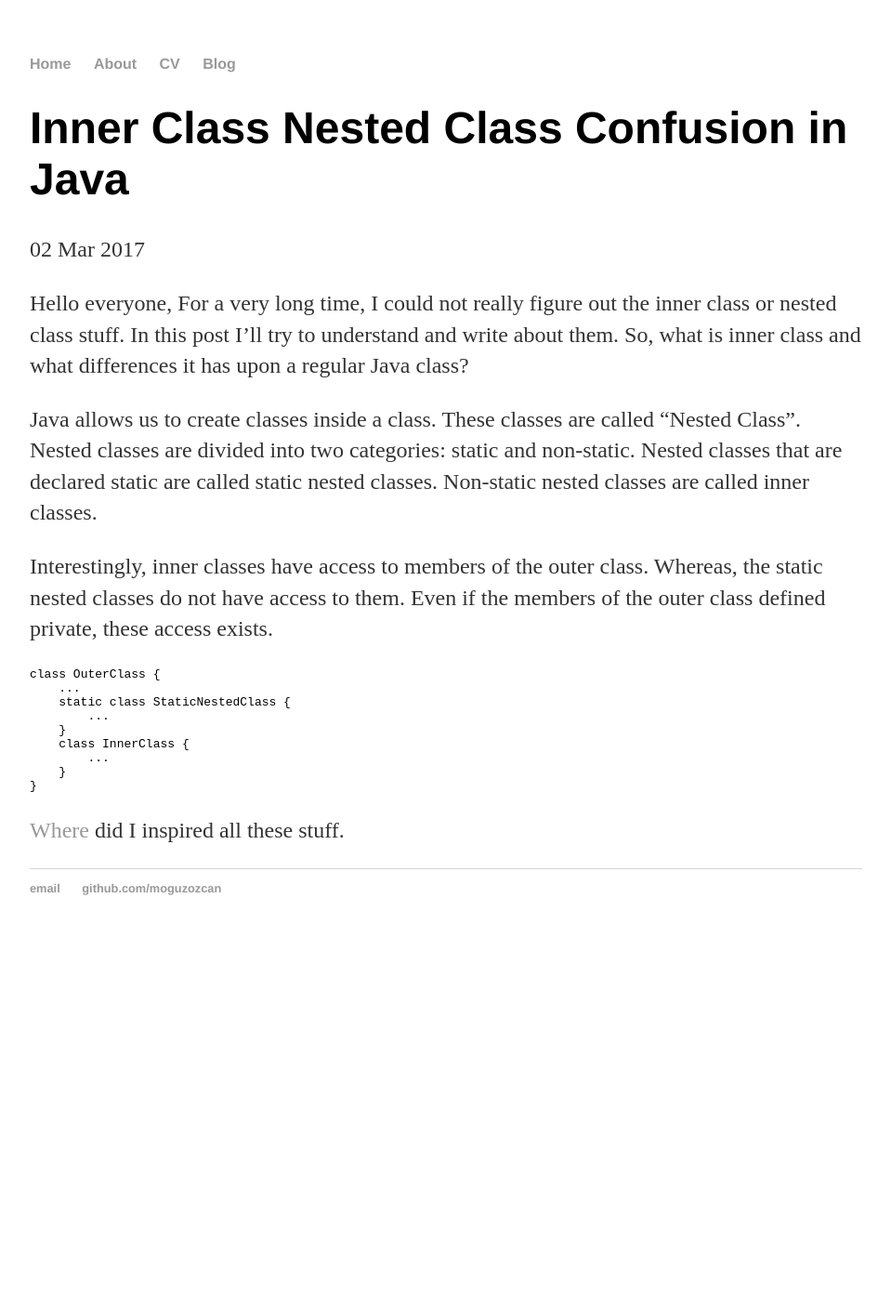
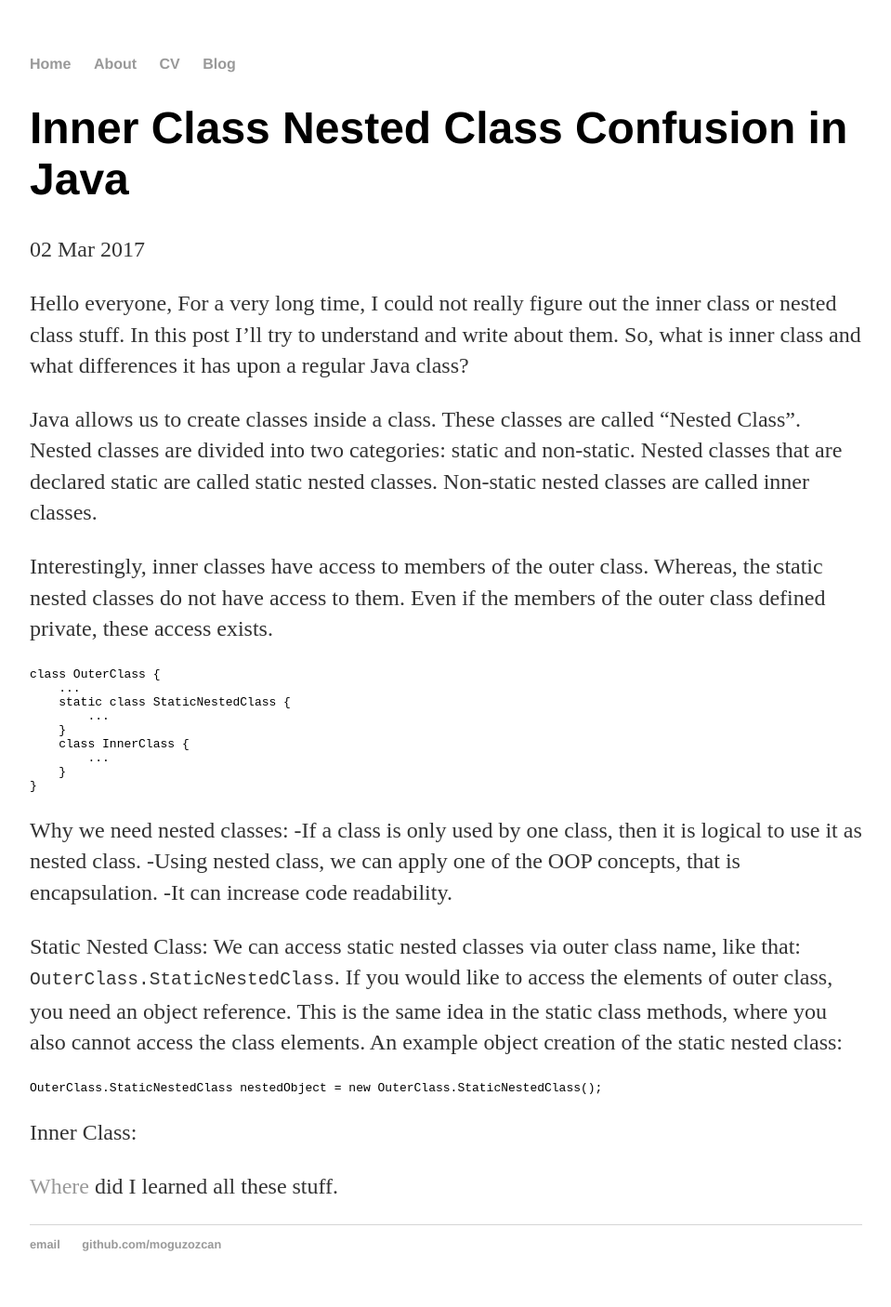
Before and after one commit to moguzozcan/moguzozcan.github.io, a Jekyll site: the page built from _posts/2017-03-02-Java-Inner-Class-Nested-Class-Confusion.md, in a window 1280 px wide. Shown: the whole page at 93% size, without its empty margins (160-1119 px from the left). Built offline with Jekyll 4.4.1, drawn with Linux system fonts in a browser that asks for light colours; before the commit the page ends 1023 px from its top, so only the background shows below that.

Commit message:
Update 2017-03-02-Java-Inner-Class-Nested-Class-Confusion.md

````diff
--- a/_posts/2017-03-02-Java-Inner-Class-Nested-Class-Confusion.md
+++ b/_posts/2017-03-02-Java-Inner-Class-Nested-Class-Confusion.md
@@ -27,5 +27,21 @@ class OuterClass {
 }
 ```
 
+Why we need nested classes:
+-If a class is only used by one class, then it is logical to use it as nested class.
+-Using nested class, we can apply one of the OOP concepts, that is encapsulation.
+-It can increase code readability.
 
-<a href="http://docs.oracle.com/javase/tutorial/java/javaOO/nested.html">Where</a> did I inspired all these stuff.
+Static Nested Class:
+We can access static nested classes via outer class name, like that: ``` OuterClass.StaticNestedClass ```. If you would like to
+access the elements of outer class, you need an object reference. This is the same idea in the static class methods, where you also
+cannot access the class elements. An example object creation of the static nested class:
+
+```java
+OuterClass.StaticNestedClass nestedObject = new OuterClass.StaticNestedClass();
+```
+
+Inner Class:
+
+
+<a href="http://docs.oracle.com/javase/tutorial/java/javaOO/nested.html">Where</a> did I learned all these stuff.
````
